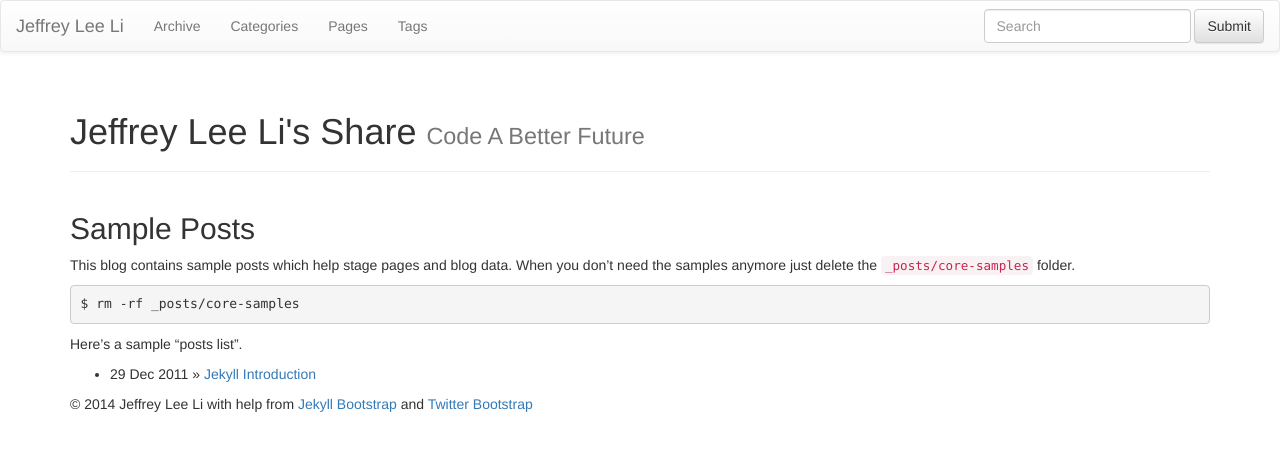
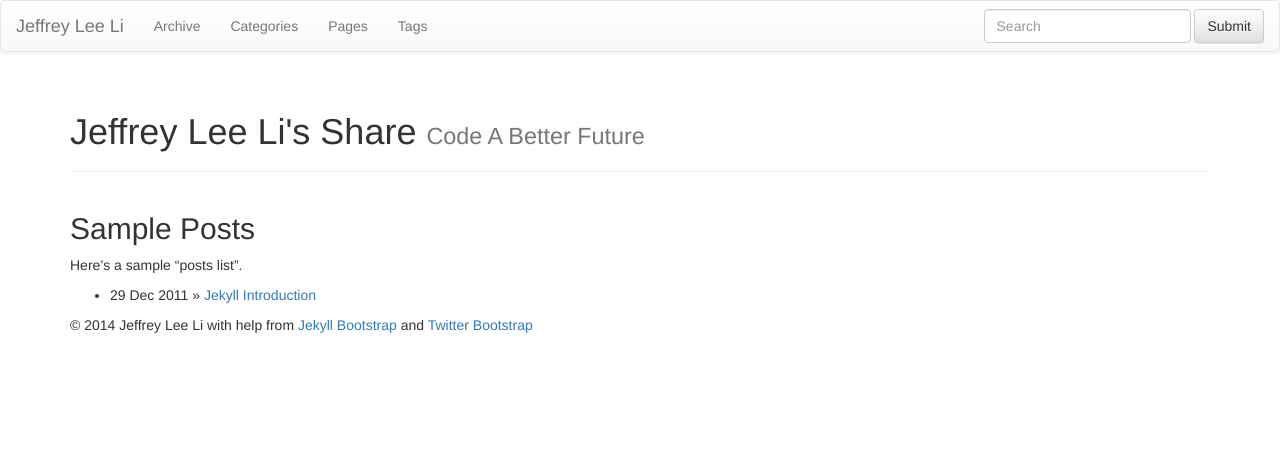
Before and after one commit to JeffreyLeeLi/jeffreyleeli.github.io, a Jekyll site: the page built from index.md, in a window 1280 px wide. Shown: the top 451 px of the page. Built offline with Jekyll 4.4.1, drawn with Linux system fonts in a browser that asks for light colours; nearby versions of some CDN libraries; library files that are not in the unit come from our copies.

Commit message:
remove core-samples instruction

```diff
--- a/index.md
+++ b/index.md
@@ -7,11 +7,6 @@
 
 ## Sample Posts
 
-This blog contains sample posts which help stage pages and blog data.
-When you don't need the samples anymore just delete the `_posts/core-samples` folder.
-
-    $ rm -rf _posts/core-samples
-
 Here's a sample "posts list".
 
 <ul class="posts">
```
